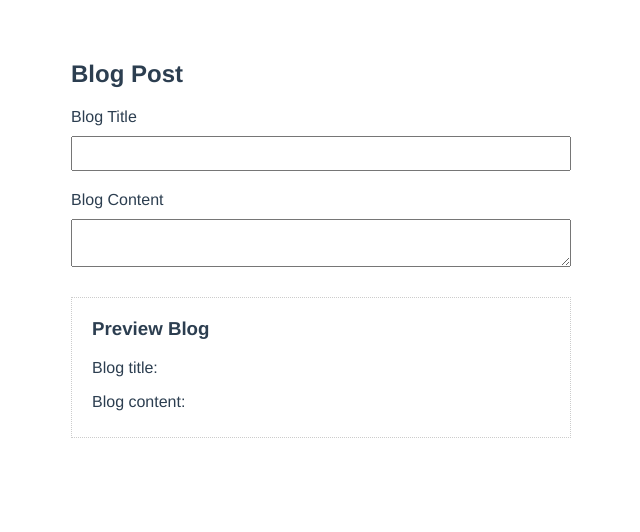
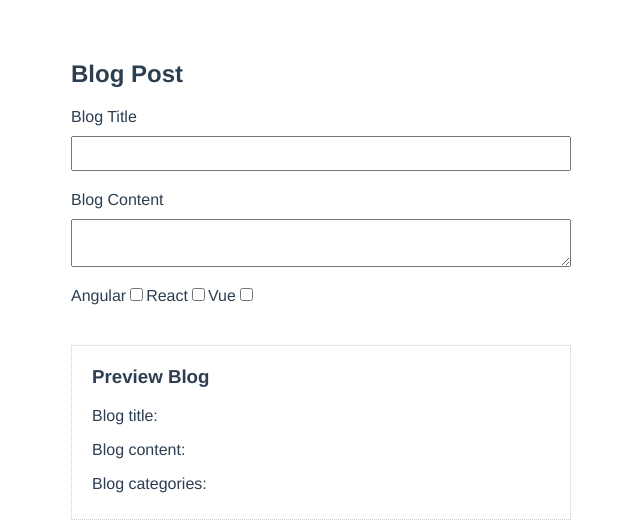
Before and after one commit to Cleomir/learning-vue, a Vue app in the folder hello-world-app/: page /#/form-binding in a window 1280 px wide. Shown: the top 532 px of the page, without its empty margins (319-959 px from the left). Built offline with nearby package versions, Linux system fonts and the light colour scheme.

Commit message:
Add checkbox binding

```diff
--- a/hello-world-app/src/components/FormBinding.vue
+++ b/hello-world-app/src/components/FormBinding.vue
@@ -7,10 +7,24 @@
       <label>Blog Content</label>
       <textarea v-model.lazy="blog.content"></textarea>
     </form>
+    <div id="checkbox">
+      <label>Angular</label>
+      <input type="checkbox" value="Angular" v-model="blog.categories" />
+      <label>React</label>
+      <input type="checkbox" value="React" v-model="blog.categories" />
+      <label>Vue</label>
+      <input type="checkbox" value="Vue" v-model="blog.categories" />
+    </div>
     <div id="preview">
       <h3>Preview Blog</h3>
       <p>Blog title: {{ blog.title }}</p>
       <p>Blog content: {{ blog.content }}</p>
+      <p>Blog categories:</p>
+      <ul>
+        <li v-for="(category, index) in blog.categories" :key="index">
+          {{ category }}
+        </li>
+      </ul>
     </div>
   </div>
 </template>
@@ -22,6 +36,7 @@ export default {
       blog: {
         title: "",
         content: "",
+        categories: [],
       },
     };
   },
@@ -50,6 +65,15 @@ textarea {
   padding: 8px;
 }
 
+#checkbox {
+  display: inline-block;
+  margin-right: 10px;
+}
+
+#checkbox label {
+  display: inline-block;
+}
+
 #preview {
   padding: 10px 20px;
   border: 1px dotted #ccc;
```
